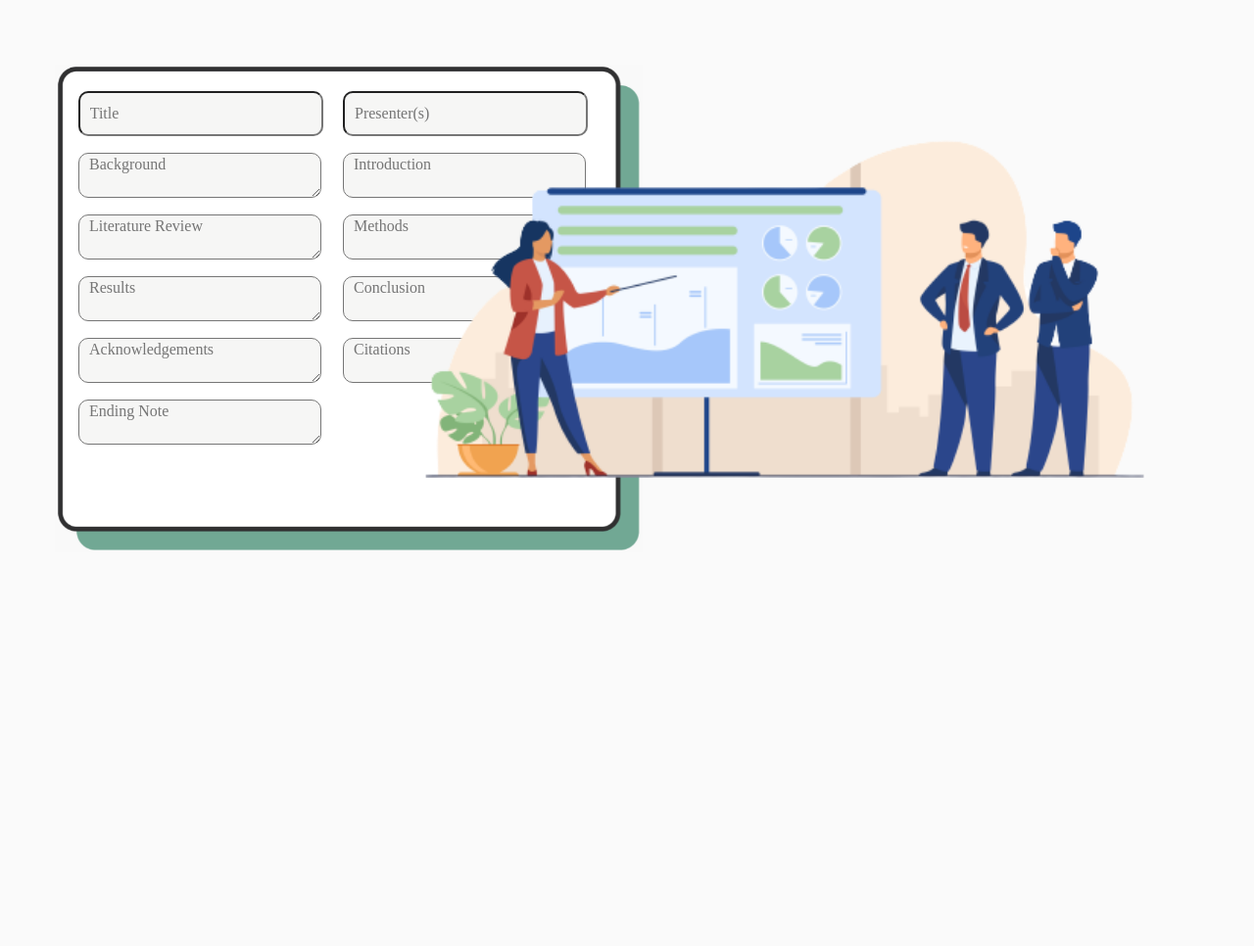
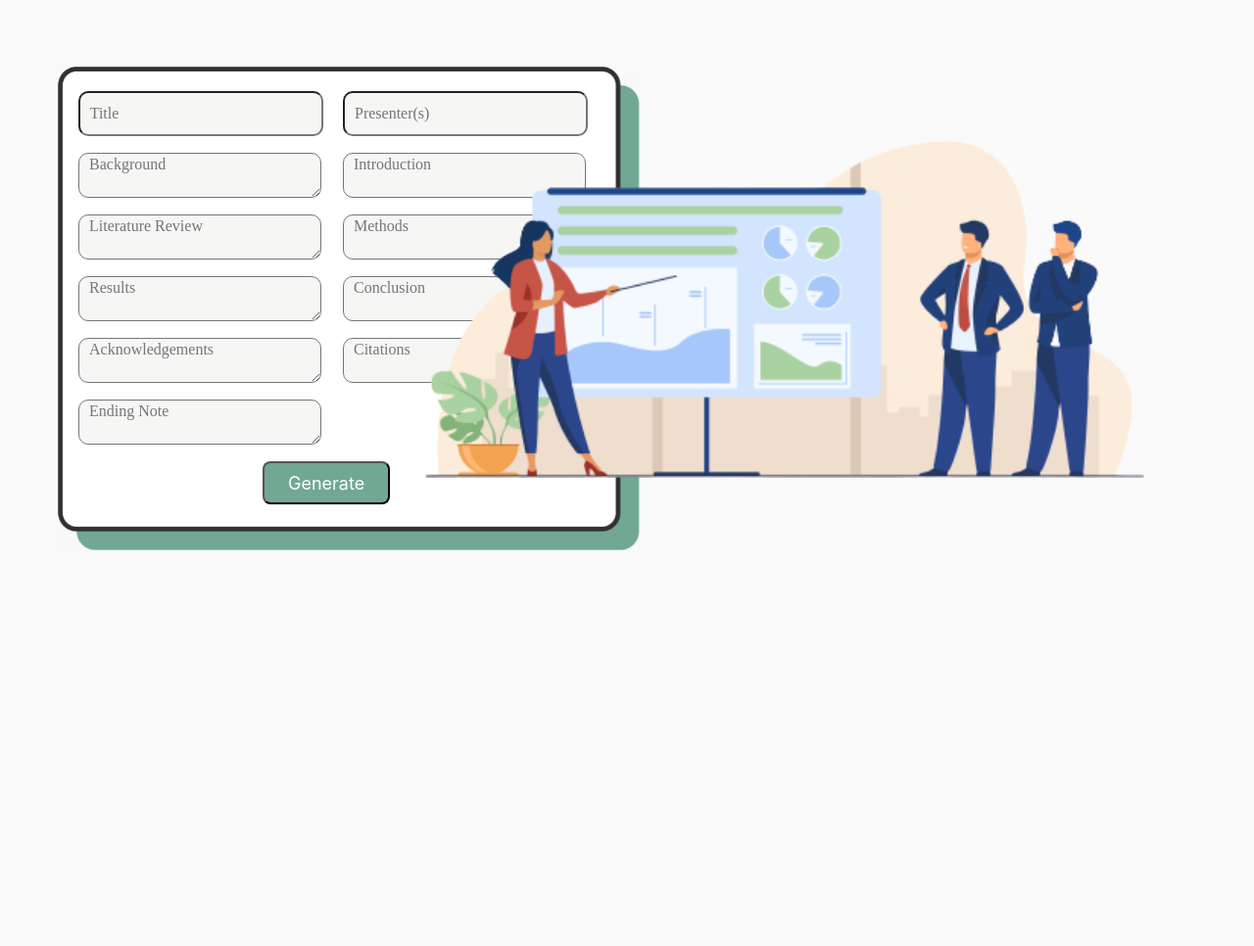
Before and after one commit to neeltron/PresentQuick, a Flask app: page /try in a window 1280 px wide. Shown: the part 84-1050 px from the top of the page at 98% size. Run offline with Flask 2, Linux system fonts and the light colour scheme.

Commit message:
added the form

```diff
--- a/templates/tryitout.html
+++ b/templates/tryitout.html
@@ -298,6 +298,22 @@
   font-weight: 500;
   font-size: 16px;
 }
+#button3 {
+  display: flex;
+  flex-direction: row;
+  align-items: center;
+  padding: 20px 24px;
+  position: absolute;
+  width: 130px;
+  height: 44px;
+  left: 212px;
+  top: 45%;
+  background: #71A894;
+  border-radius: 8px;
+  color: white;
+  font-family: Inter;
+  font-size: 18px;
+}
 </style>
 <body bgcolor = "FAFAFA">
 <h1 id = "heading">&nbsp;&nbsp;&nbsp;&nbsp;&nbsp;&nbsp;PresentQuick</h1>
@@ -307,6 +323,7 @@
   <a id = "try">Try it out!</a>
 </div>
 <div id = "trydiv">
+<form method = "post">
 <input name = "title" id = "tf1" placeholder = "  Title"></input>
 <input name = "presenter" id = "tf2" placeholder = "  Presenter(s)"></input>
 <textarea name = "back" id = "tf3" placeholder = "  Background"></textarea>
@@ -318,6 +335,8 @@
 <textarea name = "ack" id = "tf9" placeholder = "  Acknowledgements"></textarea>
 <textarea name = "cite" id = "tf10" placeholder = "  Citations"></textarea>
 <textarea name = "end" id = "tf11" placeholder = "  Ending Note"></textarea>
+<button id = "button3">Generate</button>
+</form>
 </div>
 <img src = "static/illustration.png" id="illustration" width=950px>
 </body>
```
